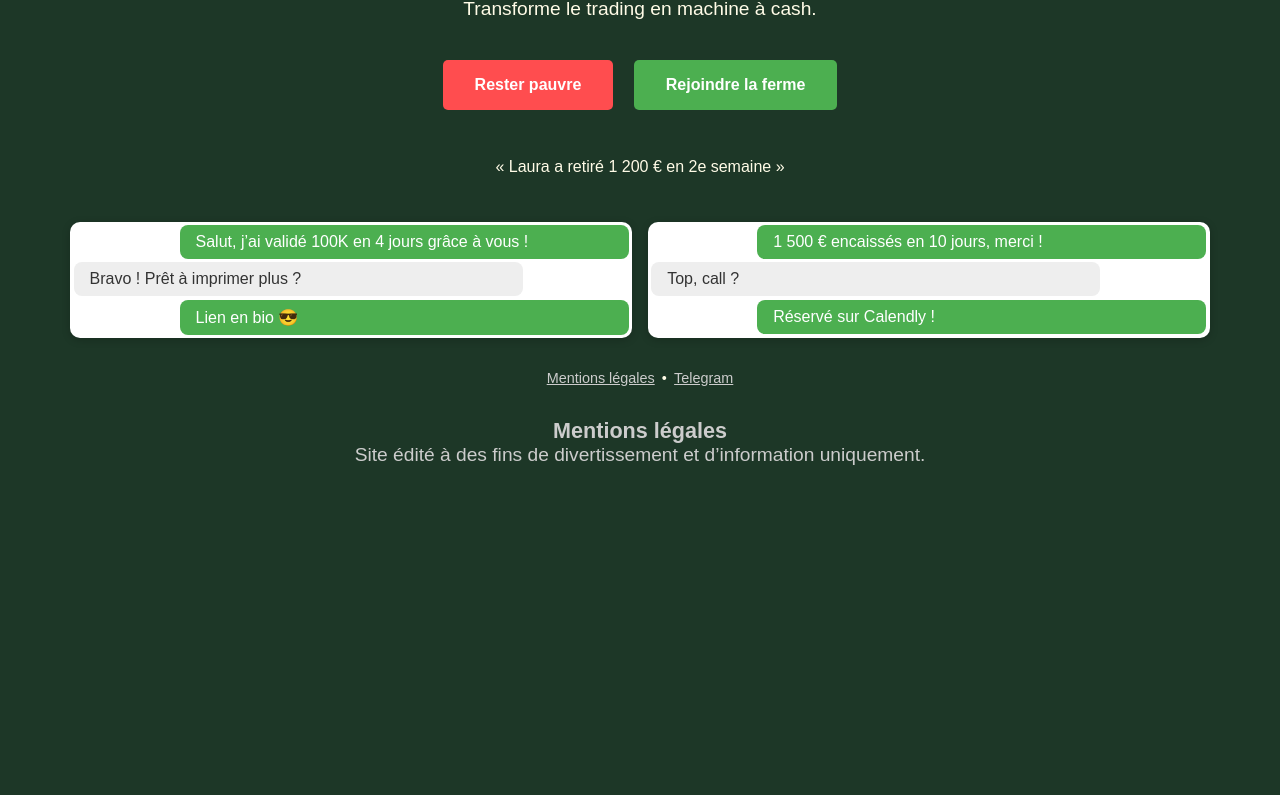
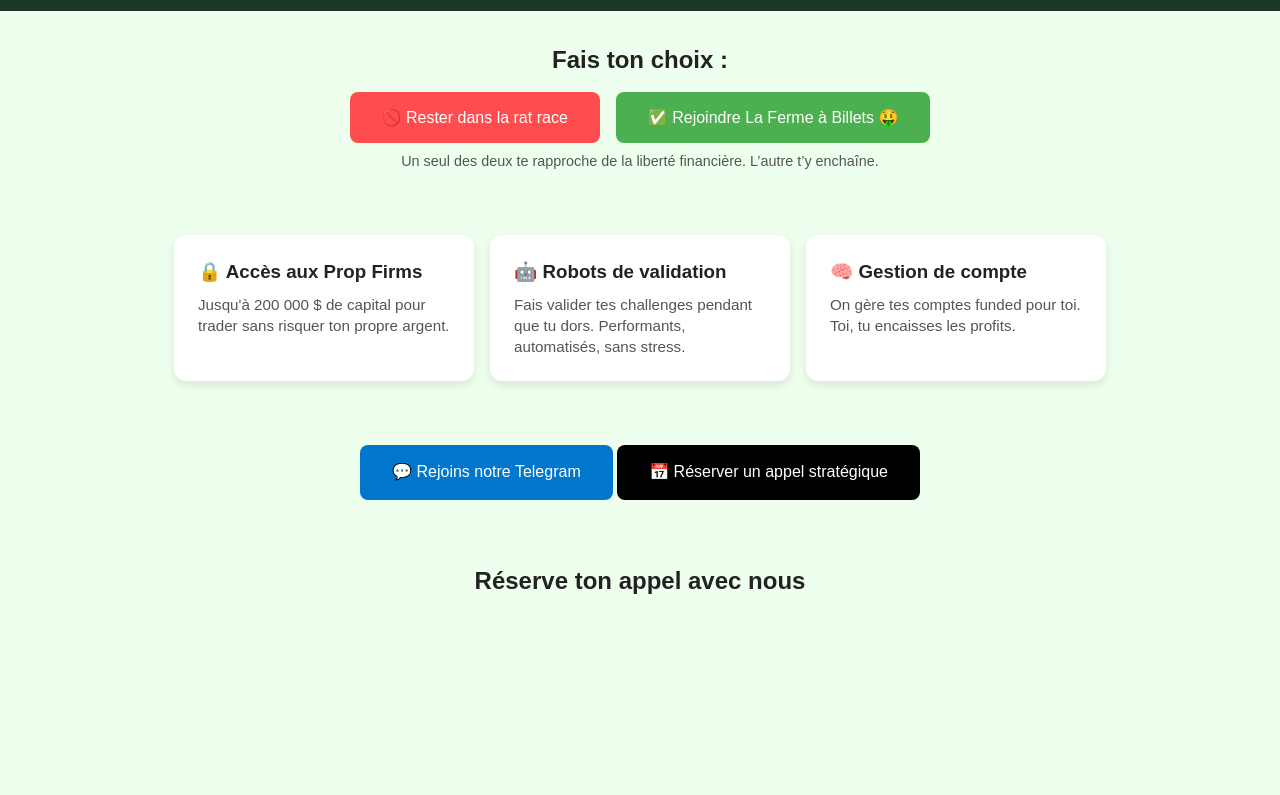
Before and after one commit to La-ferme-a-billets/la-ferme-a-billets, a plain HTML site: page index.html in a window 1280 px wide. Shown: the part 223-1018 px from the top of the page. Before the commit the page ends 800 px from the top, so only its background shows below. Drawn offline with Linux system fonts and the light colour scheme; a script that the page names is missing.

Commit message:
Update index.html

```diff
--- a/index.html
+++ b/index.html
@@ -5,67 +5,87 @@
   <title>La Ferme à Billets</title>
   <meta name="viewport" content="width=device-width,initial-scale=1">
   <style>
-    *{margin:0;padding:0;box-sizing:border-box;}
-    body{font-family:Arial,sans-serif;background:#1d3727;color:#fffbe7;text-align:center;padding:1rem;}
-    img.logo{width:120px;margin:1rem auto;display:block;}
-    h1{font-size:2.5rem;margin-bottom:.5rem;}
-    p{font-size:1.2rem;margin-bottom:2rem;}
-    .buttons a{display:inline-block;padding:1rem 2rem;margin:.5rem;border-radius:5px;font-weight:bold;text-decoration:none;color:#fff;}
-    .btn-red{background:#ff4d4f;}
-    .btn-green{background:#4caf50;}
-    .testimonials{overflow:hidden;height:2.5rem;margin:2rem 0;}
-    .track{display:flex;animation:slide 12s linear infinite;}
-    .slide{flex:0 0 100%;padding:.5rem;}
-    @keyframes slide{
-      0%,25%{transform:translateX(0);}
-      33%,58%{transform:translateX(-100%);}
-      66%,91%{transform:translateX(-200%);}
-      100%{transform:translateX(0);}
-    }
-    .chat{display:flex;gap:1rem;justify-content:center;flex-wrap:wrap;margin:2rem 0;}
-    .screen{background:#fff;color:#333;width:45%;min-width:200px;border-radius:10px;overflow:hidden;box-shadow:0 2px 8px rgba(0,0,0,0.2);text-align:left;}
-    .msg{padding:.5rem 1rem;margin:.2rem;border-radius:8px;max-width:80%;}
-    .user{background:#4caf50;color:#fff;margin-left:auto;}
-    .bot{background:#eee;color:#333;margin-right:auto;}
-    footer{margin:2rem 0;font-size:.9rem;}
-    footer a{color:#ccc;text-decoration:underline;margin:.2rem;}
-    section#mentions{color:#ccc;font-size:.9rem;margin-top:2rem;}
+    *{margin:0;padding:0;box-sizing:border-box}
+    body{font-family:Arial,sans-serif;background:#efffed;color:#222;line-height:1.4}
+    header.hero{padding:4rem 1rem;background:#1d3727;color:#fff;text-align:center}
+    header.hero h1{font-size:2rem;margin-bottom:1rem}
+    header.hero p{font-size:1rem;max-width:600px;margin:0 auto}
+    section.choice{text-align:center;padding:2rem 1rem}
+    section.choice h2{font-size:1.5rem;margin-bottom:1rem}
+    .buttons{display:inline-flex;gap:1rem;flex-wrap:wrap;justify-content:center;margin-bottom:.5rem}
+    .btn{padding:1rem 2rem;border:none;border-radius:.5rem;font-size:1rem;cursor:pointer;color:#fff;text-decoration:none;display:inline-block}
+    .btn-red{background:#ff4d4f}
+    .btn-green{background:#4caf50}
+    .choice .subtext{font-size:.9rem;color:#555}
+    .services{display:flex;flex-wrap:wrap;gap:1rem;justify-content:center;padding:2rem 1rem}
+    .card{background:#fff;padding:1.5rem;border-radius:.75rem;box-shadow:0 4px 8px rgba(0,0,0,.1);max-width:300px;flex:1}
+    .card h3{margin-bottom:.5rem}
+    .card p{font-size:.95rem;color:#555}
+    section.cta{text-align:center;padding:2rem 1rem}
+    .btn-blue{background:#0077cc}
+    .btn-black{background:#000}
+    section.calendar{padding:2rem 1rem}
+    section.calendar h2{text-align:center;margin-bottom:1rem;font-size:1.5rem}
+    footer{text-align:center;padding:2rem 1rem;background:#222;color:#ccc}
+    footer a{color:#ccc;text-decoration:underline;margin:0 .5rem}
+    footer #mentions{margin-top:1rem;font-size:.85rem}
   </style>
 </head>
 <body>
-  <img src="https://via.placeholder.com/120.png?text=LOGO" alt="Logo" class="logo">
-  <h1>La Ferme à Billets</h1>
-  <p>Transforme le trading en machine à cash.</p>
-  <div class="buttons">
-    <a href="#" class="btn-red" onclick="alert('Tu choisis de rester pauvre !')">Rester pauvre</a>
-    <a href="https://calendly.com/la-ferme-a-billets/30min" class="btn-green" target="_blank">Rejoindre la ferme</a>
-  </div>
-  <div class="testimonials">
-    <div class="track">
-      <div class="slide">« Karim a validé 100K en 6 jours »</div>
-      <div class="slide">« Laura a retiré 1 200 € en 2e semaine »</div>
-      <div class="slide">« Bilal gère 3 comptes funded »</div>
+
+  <!-- Hero -->
+  <header class="hero">
+    <h1>Et toi… tu continues à survivre ou tu décides enfin de vivre ?</h1>
+    <p>Rester fauché est un choix. Tu peux continuer à bosser pour des miettes ou activer la machine à cash avec La Ferme à Billets.</p>
+  </header>
+
+  <!-- Choice -->
+  <section class="choice">
+    <h2>Fais ton choix :</h2>
+    <div class="buttons">
+      <button class="btn btn-red" onclick="alert('Tu restes dans la rat race !')">🚫 Rester dans la rat race</button>
+      <button class="btn btn-green" onclick="window.open('https://calendly.com/la-ferme-a-billets/30min','_blank')">✅ Rejoindre La Ferme à Billets 🤑</button>
     </div>
-  </div>
-  <div class="chat">
-    <div class="screen">
-      <div class="msg user">Salut, j’ai validé 100K en 4 jours grâce à vous !</div>
-      <div class="msg bot">Bravo ! Prêt à imprimer plus ?</div>
-      <div class="msg user">Lien en bio 😎</div>
+    <p class="subtext">Un seul des deux te rapproche de la liberté financière. L’autre t’y enchaîne.</p>
+  </section>
+
+  <!-- Services -->
+  <section class="services">
+    <div class="card">
+      <h3>🔒 Accès aux Prop Firms</h3>
+      <p>Jusqu'à 200 000 $ de capital pour trader sans risquer ton propre argent.</p>
     </div>
-    <div class="screen">
-      <div class="msg user">1 500 € encaissés en 10 jours, merci !</div>
-      <div class="msg bot">Top, call ?</div>
-      <div class="msg user">Réservé sur Calendly !</div>
+    <div class="card">
+      <h3>🤖 Robots de validation</h3>
+      <p>Fais valider tes challenges pendant que tu dors. Performants, automatisés, sans stress.</p>
     </div>
-  </div>
+    <div class="card">
+      <h3>🧠 Gestion de compte</h3>
+      <p>On gère tes comptes funded pour toi. Toi, tu encaisses les profits.</p>
+    </div>
+  </section>
+
+  <!-- CTA -->
+  <section class="cta">
+    <a href="https://t.me/+wIL4CbIi13swYmJk" class="btn btn-blue" target="_blank">💬 Rejoins notre Telegram</a>
+    <a href="https://calendly.com/la-ferme-a-billets/30min" class="btn btn-black" target="_blank">📅 Réserver un appel stratégique</a>
+  </section>
+
+  <!-- Calendly Embed -->
+  <section class="calendar">
+    <h2>Réserve ton appel avec nous</h2>
+    <div class="calendly-inline-widget" data-url="https://calendly.com/la-ferme-a-billets/30min" style="min-width:320px;height:630px;"></div>
+    <script src="https://assets.calendly.com/assets/external/widget.js" async></script>
+  </section>
+
+  <!-- Footer & Mentions -->
   <footer>
-    <a href="#mentions">Mentions légales</a> •
-    <a href="https://t.me/+wIL4CbIi13swYmJk" target="_blank">Telegram</a>
+    <p><a href="#mentions">Mentions légales</a> • <a href="https://t.me/+wIL4CbIi13swYmJk" target="_blank">Telegram</a></p>
+    <section id="mentions">
+      <h3>Mentions légales</h3>
+      <p>Site édité à des fins de divertissement et d’information uniquement.</p>
+    </section>
   </footer>
-  <section id="mentions">
-    <h2>Mentions légales</h2>
-    <p>Site édité à des fins de divertissement et d’information uniquement.</p>
-  </section>
+
 </body>
 </html>
```
